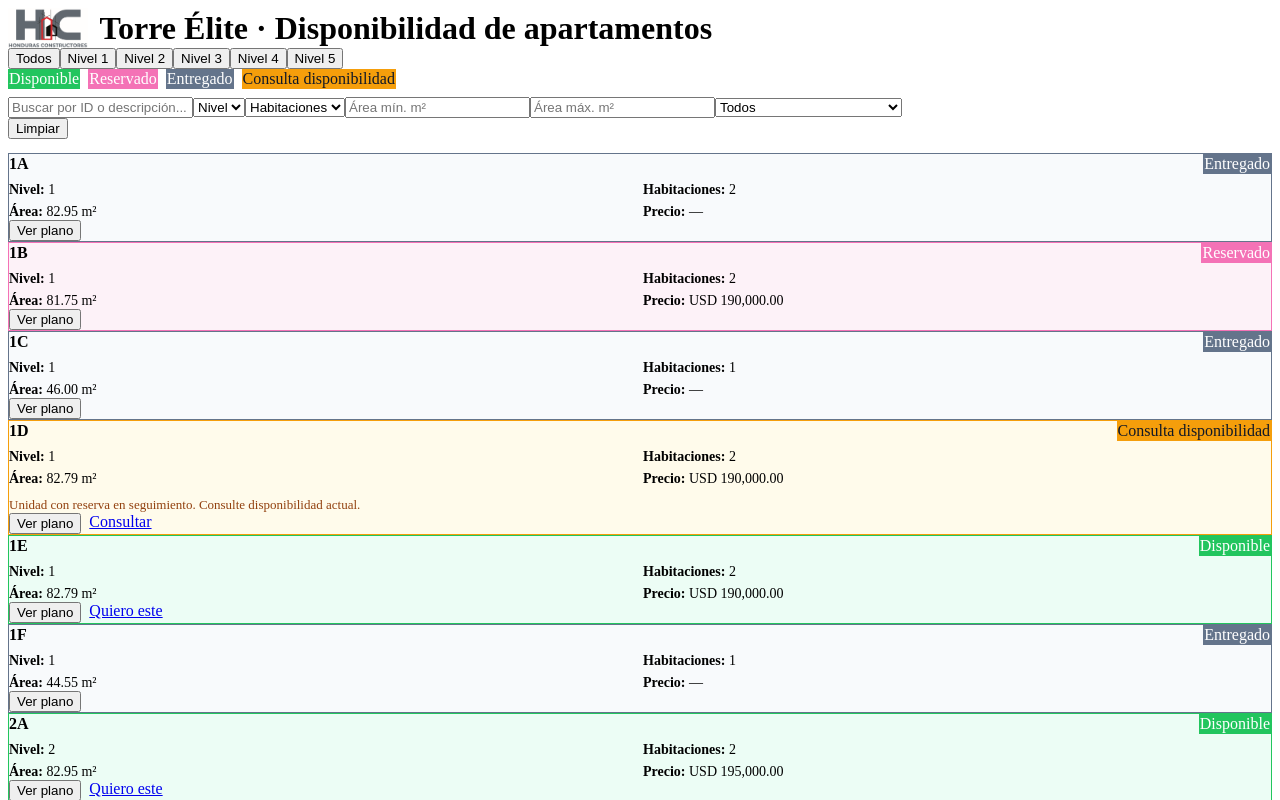
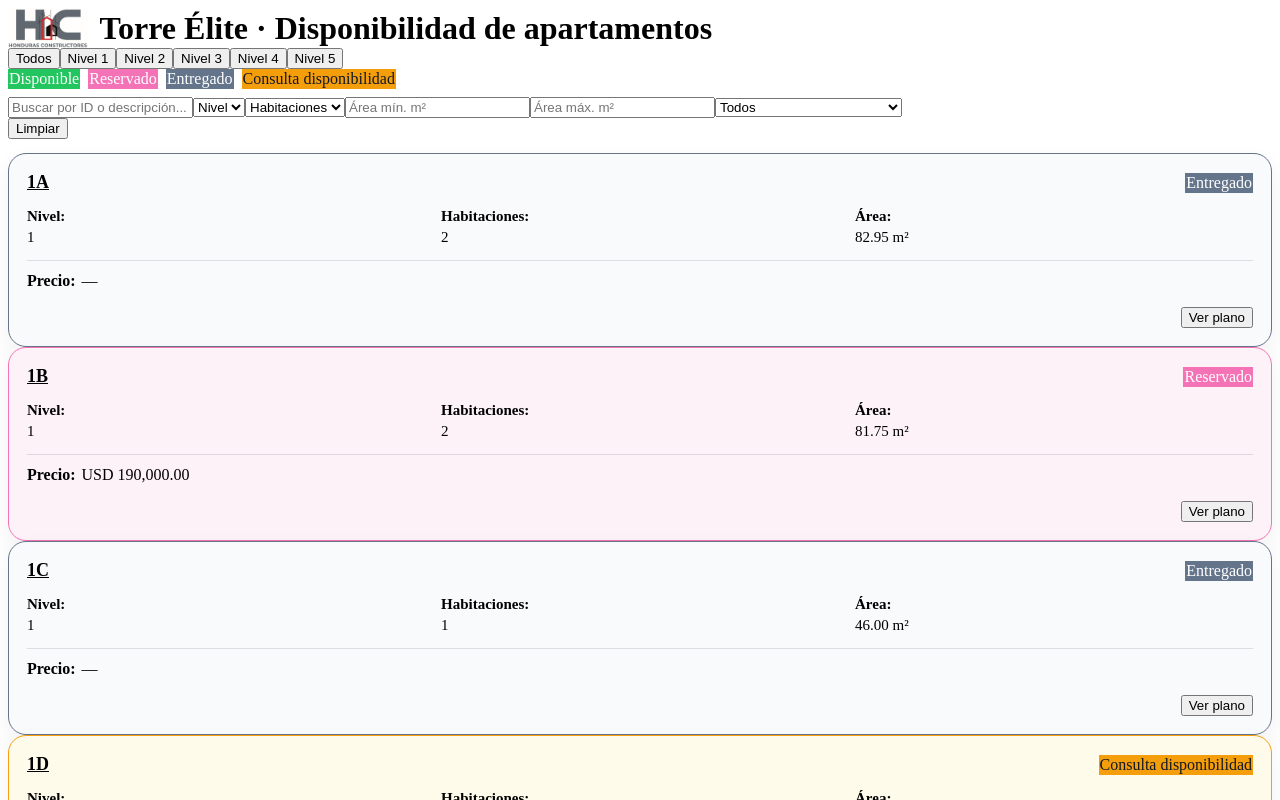
Before and after one commit to Mlopez1980/torre-elite-vercel-v5-logo-wa, a React (Vite) app: page / in a window 1280 px wide. Shown: the top 800 px of the page. Built offline with nearby package versions, Linux system fonts and the light colour scheme; the HTML template or start-up script is replaced by a standard one.

Commit message:
Update App.jsx

```diff
--- a/src/App.jsx
+++ b/src/App.jsx
@@ -55,7 +55,7 @@ function normalizeStatus(apartment) {
   return apartment?.disponible ? 'disponible' : 'reservado'
 }
 
-export default function App(){
+export default function App() {
   const [data, setData] = useState([])
   const [error, setError] = useState('')
   const [search, setSearch] = useState('')
@@ -65,31 +65,34 @@ export default function App(){
   const [areaMax, setAreaMax] = useState('')
   const [estado, setEstado] = useState('')
   const [selectedLevel, setSelectedLevel] = useState('')
-  const [modal, setModal] = useState({open:false, id:'', src:'', zoom:1, x:0, y:0})
+  const [modal, setModal] = useState({ open: false, id: '', src: '', zoom: 1, x: 0, y: 0 })
+  const [lastTap, setLastTap] = useState(0)
 
-  useEffect(()=>{
-    async function load(){
-      const base = (import.meta.env.BASE_URL || '/')
+  useEffect(() => {
+    async function load() {
+      const base = import.meta.env.BASE_URL || '/'
       const candidates = [base + 'apartments.json', '/apartments.json', 'apartments.json']
       let lastErr = null
 
-      for(const url of candidates){
+      for (const url of candidates) {
         try {
-          const res = await fetch(url, {cache:'no-cache'})
-          if(!res.ok) {
+          const res = await fetch(url, { cache: 'no-cache' })
+
+          if (!res.ok) {
             lastErr = new Error(`HTTP ${res.status} on ${url}`)
             continue
           }
 
           const json = await res.json()
-          if(Array.isArray(json)){
+
+          if (Array.isArray(json)) {
             setData(json)
             setError('')
             return
           } else {
             lastErr = new Error(`Formato invalido en ${url}`)
           }
-        } catch(e){
+        } catch (e) {
           lastErr = e
         }
       }
@@ -101,7 +104,7 @@ export default function App(){
   }, [])
 
   const niveles = useMemo(
-    () => Array.from(new Set(data.map(a => a.nivel))).sort((a,b)=>a-b),
+    () => Array.from(new Set(data.map(a => a.nivel))).sort((a, b) => a - b),
     [data]
   )
 
@@ -109,61 +112,63 @@ export default function App(){
     const q = search.trim().toLowerCase()
     const statusKey = normalizeStatus(a)
 
-    if(q){
+    if (q) {
       const hay = (a.id + ' ' + (a.descripcion || '')).toLowerCase()
-      if(!hay.includes(q)) return false
+      if (!hay.includes(q)) return false
     }
 
-    if(nivelSelect && String(a.nivel) !== String(nivelSelect)) return false
-    if(selectedLevel && String(a.nivel) !== String(selectedLevel)) return false
-    if(habs && String(a.habitaciones) !== String(habs)) return false
+    if (nivelSelect && String(a.nivel) !== String(nivelSelect)) return false
+    if (selectedLevel && String(a.nivel) !== String(selectedLevel)) return false
+    if (habs && String(a.habitaciones) !== String(habs)) return false
 
     const amin = parseFloat(areaMin)
-    if(!Number.isNaN(amin) && a.area_m2 < amin) return false
+    if (!Number.isNaN(amin) && a.area_m2 < amin) return false
 
     const amax = parseFloat(areaMax)
-    if(!Number.isNaN(amax) && a.area_m2 > amax) return false
+    if (!Number.isNaN(amax) && a.area_m2 > amax) return false
 
-    if(estado && statusKey !== estado) return false
+    if (estado && statusKey !== estado) return false
 
     return true
   }), [data, search, nivelSelect, selectedLevel, habs, areaMin, areaMax, estado])
 
-  function formatUSD(v){
+  function formatUSD(v) {
     if (v === null || v === undefined || Number.isNaN(v)) return '—'
+
     try {
       return new Intl.NumberFormat('es-HN', {
-        style:'currency',
-        currency:'USD',
-        minimumFractionDigits:2
+        style: 'currency',
+        currency: 'USD',
+        minimumFractionDigits: 2,
+        maximumFractionDigits: 2
       }).format(v)
     } catch {
       return `$${v}`
     }
   }
 
-  function openPlano(a){
+  function openPlano(a) {
     const src = a.plano ? ('/' + a.plano) : ('/planos/' + a.id + '.png')
-    setModal({open:true, id:a.id, src, zoom:1, x:0, y:0})
+    setModal({ open: true, id: a.id, src, zoom: 1, x: 0, y: 0 })
   }
 
-  function closePlano(){
-    setModal(m => ({...m, open:false}))
+  function closePlano() {
+    setModal(m => ({ ...m, open: false }))
   }
 
-  function zoomIn(){
-    setModal(m => ({...m, zoom: Math.min(m.zoom + 0.1, 3)}))
+  function zoomIn() {
+    setModal(m => ({ ...m, zoom: Math.min(m.zoom + 0.1, 3) }))
   }
 
-  function zoomOut(){
-    setModal(m => ({...m, zoom: Math.max(m.zoom - 0.1, 0.5)}))
+  function zoomOut() {
+    setModal(m => ({ ...m, zoom: Math.max(m.zoom - 0.1, 0.5) }))
   }
 
-  function onPointerDown(e){
+  function onPointerDown(e) {
     const startX = e.clientX - modal.x
     const startY = e.clientY - modal.y
 
-    function move(ev){
+    function move(ev) {
       setModal(m => ({
         ...m,
         x: ev.clientX - startX,
@@ -171,7 +176,7 @@ export default function App(){
       }))
     }
 
-    function up(){
+    function up() {
       window.removeEventListener('pointermove', move)
       window.removeEventListener('pointerup', up)
     }
@@ -180,11 +185,10 @@ export default function App(){
     window.addEventListener('pointerup', up)
   }
 
-  const [lastTap, setLastTap] = useState(0)
+  function onClickImg() {
+    const now = Date.now()
 
-  function onClickImg(){
-    const now = Date.now()
-    if(now - lastTap < 300){
+    if (now - lastTap < 300) {
       setModal(m => ({
         ...m,
         zoom: m.zoom >= 2 ? 1 : Math.min(m.zoom + 0.5, 3),
@@ -192,32 +196,136 @@ export default function App(){
         y: 0
       }))
     }
+
     setLastTap(now)
   }
 
   return (
     <>
+      <style>{`
+        .te-apartment-card {
+          border-radius: 18px;
+          padding: 18px;
+          min-height: 180px;
+          box-sizing: border-box;
+          display: flex;
+          flex-direction: column;
+          justify-content: space-between;
+          box-shadow: 0 10px 24px rgba(15, 23, 42, 0.06);
+        }
+
+        .te-apartment-header {
+          display: flex;
+          justify-content: space-between;
+          align-items: center;
+          gap: 10px;
+          margin-bottom: 14px;
+        }
+
+        .te-apartment-id {
+          font-weight: 800;
+          font-size: 18px;
+          text-decoration: underline;
+          cursor: pointer;
+        }
+
+        .te-apartment-details {
+          display: grid;
+          grid-template-columns: repeat(3, minmax(0, 1fr));
+          gap: 10px 16px;
+          font-size: 15px;
+          line-height: 1.2;
+        }
+
+        .te-detail-label {
+          display: block;
+          font-weight: 800;
+          margin-bottom: 3px;
+        }
+
+        .te-price-box {
+          margin-top: 14px;
+          padding-top: 10px;
+          border-top: 1px solid rgba(15, 23, 42, 0.12);
+          font-size: 16px;
+          line-height: 1.25;
+        }
+
+        .te-price-label {
+          font-weight: 800;
+          margin-right: 6px;
+        }
+
+        .te-price-value {
+          white-space: nowrap;
+          font-weight: 500;
+        }
+
+        .te-apartment-actions {
+          margin-top: 16px;
+          display: flex;
+          justify-content: flex-end;
+          align-items: center;
+          gap: 10px;
+          flex-wrap: wrap;
+        }
+
+        .te-apartment-actions .button {
+          white-space: nowrap;
+        }
+
+        .te-consulta-note {
+          margin-top: 10px;
+          font-size: 13px;
+          color: #92400e;
+          line-height: 1.35;
+        }
+
+        @media (max-width: 900px) {
+          .te-apartment-details {
+            grid-template-columns: repeat(2, minmax(0, 1fr));
+          }
+        }
+
+        @media (max-width: 520px) {
+          .te-apartment-card {
+            min-height: auto;
+          }
+
+          .te-apartment-details {
+            grid-template-columns: 1fr;
+          }
+
+          .te-apartment-actions {
+            justify-content: flex-start;
+          }
+
+          .te-price-value {
+            white-space: normal;
+          }
+        }
+      `}</style>
+
       <div className="header">
         <div className="container">
-          <div style={{display:"flex",alignItems:"center",gap:12}}>
+          <div style={{ display: 'flex', alignItems: 'center', gap: 12 }}>
             <img
               src="/logo-honduras-constructores.png"
               alt="Honduras Constructores"
-              style={{height:40}}
+              style={{ height: 40 }}
             />
-            <h1 style={{margin:0}}>Torre Élite · Disponibilidad de apartamentos</h1>
+            <h1 style={{ margin: 0 }}>Torre Élite · Disponibilidad de apartamentos</h1>
           </div>
         </div>
       </div>
 
       <div className="container">
-
         {error && (
-          <div className="card" style={{borderColor:'#fecaca', background:'#fff1f2'}}>
+          <div className="card" style={{ borderColor: '#fecaca', background: '#fff1f2' }}>
             <div>
-              <div style={{fontWeight:700, marginBottom:6}}>No se pudieron cargar los datos</div>
-              <div style={{color:'#6b7280', fontSize:14}}>{error}</div>
-              <div style={{marginTop:8, fontSize:13}}>
+              <div style={{ fontWeight: 700, marginBottom: 6 }}>No se pudieron cargar los datos</div>
+              <div style={{ color: '#6b7280', fontSize: 14 }}>{error}</div>
+              <div style={{ marginTop: 8, fontSize: 13 }}>
                 Verifica que el archivo <code>public/apartments.json</code> exista en tu repo. En Vercel, configura:
                 <ul>
                   <li>Build: <code>npm run build</code></li>
@@ -254,7 +362,7 @@ export default function App(){
 
         <div className="card">
           <div>
-            <div style={{display:'flex', gap:8, flexWrap:'wrap', marginBottom:8}}>
+            <div style={{ display: 'flex', gap: 8, flexWrap: 'wrap', marginBottom: 8 }}>
               {Object.entries(STATUS_CONFIG).map(([key, cfg]) => (
                 <span
                   key={key}
@@ -330,7 +438,7 @@ export default function App(){
             </div>
           </div>
 
-          <div style={{display:'flex',gap:8,alignItems:'center'}}>
+          <div style={{ display: 'flex', gap: 8, alignItems: 'center' }}>
             <button
               className="button"
               onClick={() => {
@@ -348,7 +456,7 @@ export default function App(){
           </div>
         </div>
 
-        <div className="grid" style={{marginTop:14}}>
+        <div className="grid" style={{ marginTop: 14 }}>
           {items.length ? items.map(a => {
             const statusKey = normalizeStatus(a)
             const status = STATUS_CONFIG[statusKey]
@@ -363,7 +471,7 @@ export default function App(){
             return (
               <div
                 key={a.id}
-                className="card"
+                className="te-apartment-card"
                 style={{
                   background: status.cardBg,
                   border: `1px solid ${status.cardBorder}`,
@@ -371,10 +479,9 @@ export default function App(){
                 }}
               >
                 <div>
-                  <div style={{display:'flex',justifyContent:'space-between',alignItems:'center',gap:8}}>
+                  <div className="te-apartment-header">
                     <div
-                      className="title-tap"
-                      style={{fontWeight:700,fontSize:16}}
+                      className="te-apartment-id title-tap"
                       onClick={() => openPlano(a)}
                     >
                       {a.id}
@@ -385,30 +492,46 @@ export default function App(){
                       style={{
                         background: status.badgeBg,
                         color: status.badgeText,
-                        border: `1px solid ${status.badgeBg}`
+                        border: `1px solid ${status.badgeBg}`,
+                        flexShrink: 0
                       }}
                     >
                       {status.label}
                     </span>
                   </div>
 
-                  <div style={{marginTop:8,display:'grid',gridTemplateColumns:'repeat(2, minmax(0,1fr))',gap:6,fontSize:14}}>
-                    <div><strong>Nivel:</strong> {a.nivel}</div>
-                    <div><strong>Habitaciones:</strong> {a.habitaciones}</div>
-                    <div><strong>Área:</strong> {Number(a.area_m2).toFixed(2)} m²</div>
-                    <div><strong>Precio:</strong> {formatUSD(a.precio_usd)}</div>
+                  <div className="te-apartment-details">
+                    <div>
+                      <span className="te-detail-label">Nivel:</span>
+                      <span>{a.nivel}</span>
+                    </div>
+
+                    <div>
+                      <span className="te-detail-label">Habitaciones:</span>
+                      <span>{a.habitaciones}</span>
+                    </div>
+
+                    <div>
+                      <span className="te-detail-label">Área:</span>
+                      <span>{Number(a.area_m2).toFixed(2)} m²</span>
+                    </div>
+                  </div>
+
+                  <div className="te-price-box">
+                    <span className="te-price-label">Precio:</span>
+                    <span className="te-price-value">{formatUSD(a.precio_usd)}</span>
                   </div>
 
                   {statusKey === 'consulta_disponibilidad' && (
-                    <div style={{marginTop:10, fontSize:13, color:'#92400e'}}>
+                    <div className="te-consulta-note">
                       Unidad con reserva en seguimiento. Consulte disponibilidad actual.
                     </div>
                   )}
                 </div>
 
-                <div style={{display:'flex',alignItems:'center'}}>
+                <div className="te-apartment-actions">
                   {canInquire ? (
-                    <div style={{display:'flex',gap:8,flexWrap:'wrap'}}>
+                    <>
                       <button className="button" onClick={() => openPlano(a)}>
                         Ver plano
                       </button>
@@ -421,7 +544,7 @@ export default function App(){
                       >
                         {statusKey === 'consulta_disponibilidad' ? 'Consultar' : 'Quiero este'}
                       </a>
-                    </div>
+                    </>
                   ) : (
                     <button className="button" onClick={() => openPlano(a)}>
                       Ver plano
@@ -431,7 +554,7 @@ export default function App(){
               </div>
             )
           }) : !error && (
-            <div style={{opacity:.7}}>No hay resultados con esos filtros.</div>
+            <div style={{ opacity: .7 }}>No hay resultados con esos filtros.</div>
           )}
         </div>
 
@@ -442,7 +565,7 @@ export default function App(){
         <div className="modal-card" role="dialog" aria-modal="true" aria-labelledby="planoTitulo">
           <div className="modal-head">
             <div id="planoTitulo" className="modal-title">Plano · {modal.id}</div>
-            <div style={{display:'flex',gap:8}}>
+            <div style={{ display: 'flex', gap: 8 }}>
               <button className="iconbtn" title="Acercar" onClick={zoomIn}>＋</button>
               <button className="iconbtn" title="Alejar" onClick={zoomOut}>－</button>
               <button className="iconbtn" title="Cerrar" onClick={closePlano}>✕</button>
@@ -456,7 +579,7 @@ export default function App(){
                 alt="Plano del apartamento"
                 onPointerDown={onPointerDown}
                 onClick={onClickImg}
-                style={{ transform:`translate(${modal.x}px, ${modal.y}px) scale(${modal.zoom})` }}
+                style={{ transform: `translate(${modal.x}px, ${modal.y}px) scale(${modal.zoom})` }}
               />
             )}
           </div>
```
